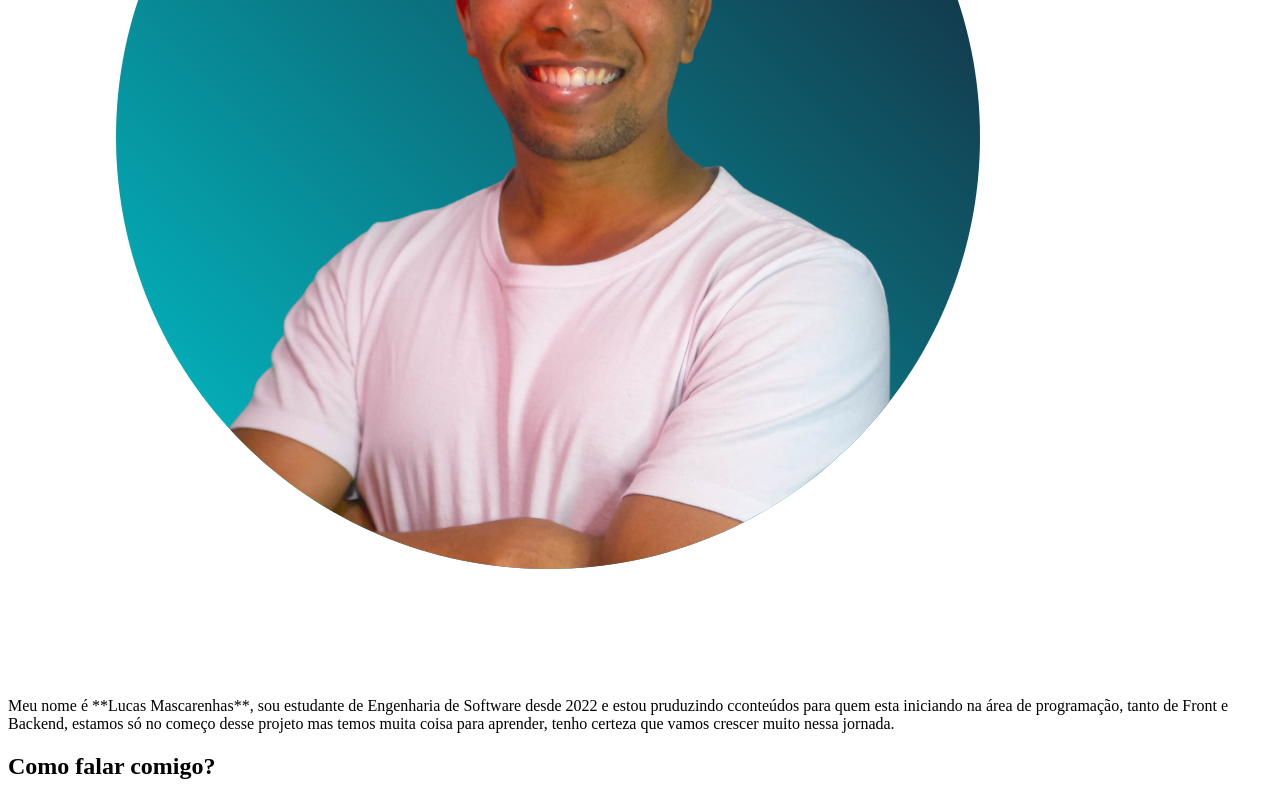
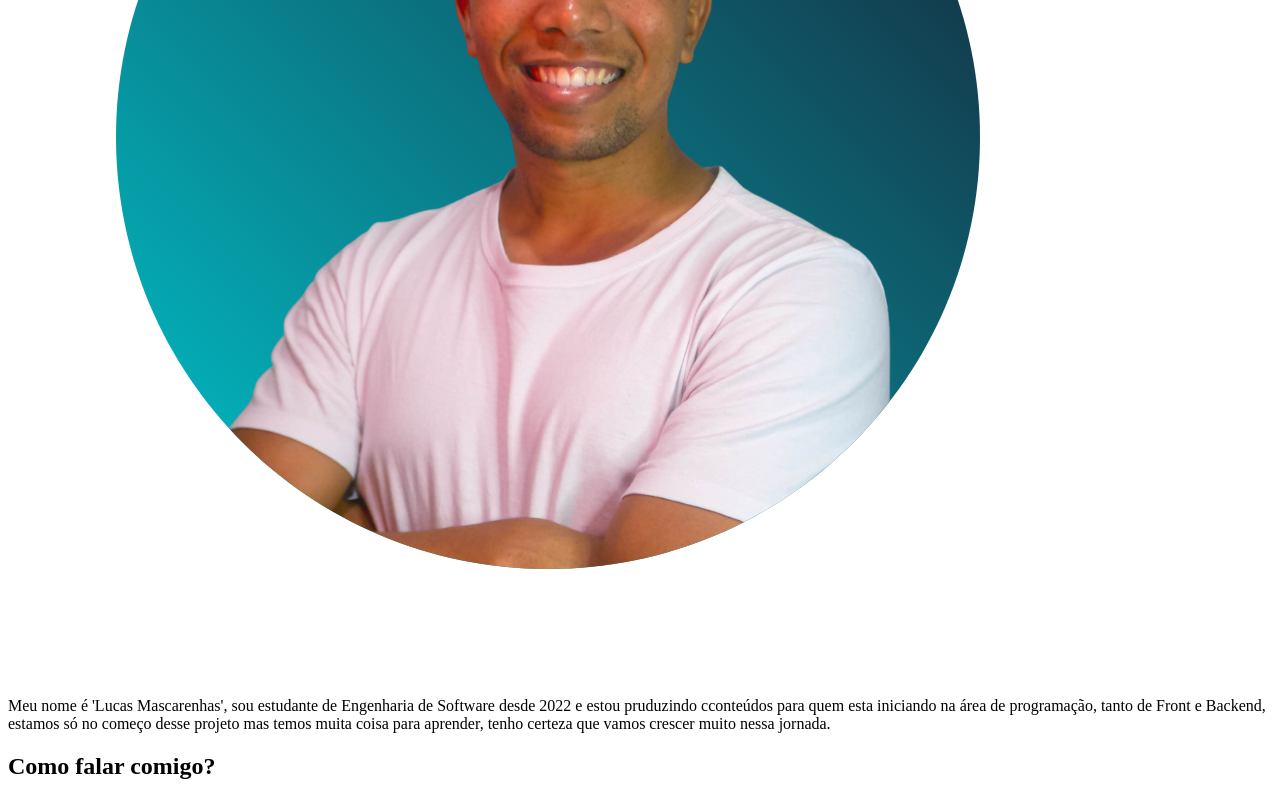
Before and after one commit to LucasMascarenhasLima/Curso-de-html-e-css, a plain HTML site: page desafio.html in a window 1280 px wide. Shown: the part 530-1330 px from the top of the page. Drawn offline with Linux system fonts and the light colour scheme.

Commit message:
Update 2

```diff
--- a/desafio.html
+++ b/desafio.html
@@ -11,7 +11,7 @@
 
     <h2>Quem sou eu?</h2>
     <img src="imagens/perfil-lucas-lima.png" alt="Perfil Lucas Lima">
-    <p>Meu nome é **Lucas Mascarenhas**, sou estudante de Engenharia de Software desde 2022 e estou pruduzindo cconteúdos para quem esta iniciando na área de programação, tanto de Front e Backend, estamos só no começo desse projeto mas temos muita coisa para aprender, tenho certeza que vamos crescer muito nessa jornada.</p>
+    <p>Meu nome é 'Lucas Mascarenhas', sou estudante de Engenharia de Software desde 2022 e estou pruduzindo cconteúdos para quem esta iniciando na área de programação, tanto de Front e Backend, estamos só no começo desse projeto mas temos muita coisa para aprender, tenho certeza que vamos crescer muito nessa jornada.</p>
 
     <h2>Como falar comigo?</h2>
 </body>
```
